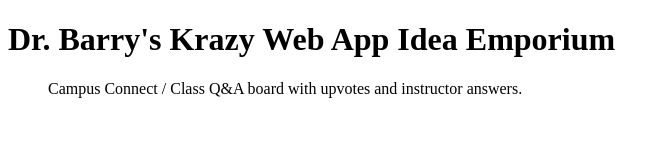
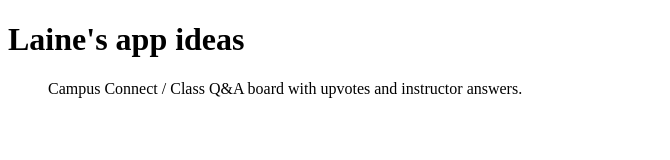
Before and after one commit to plateplate/random-name, a plain HTML site: page index.html in a window 1280 px wide. Shown: the whole page, without its empty margins (0-670 px from the left). Drawn offline with Linux system fonts and the light colour scheme; no server answers.

Commit message:
Update index.html

```diff
--- a/index.html
+++ b/index.html
@@ -10,7 +10,7 @@
 </head>
 <body>
 
-    <h1>Dr. Barry's Krazy Web App Idea Emporium</h1>
+    <h1>Laine's app ideas</h1>
 
     <!-- a list of me app ideas. -->
 
```
